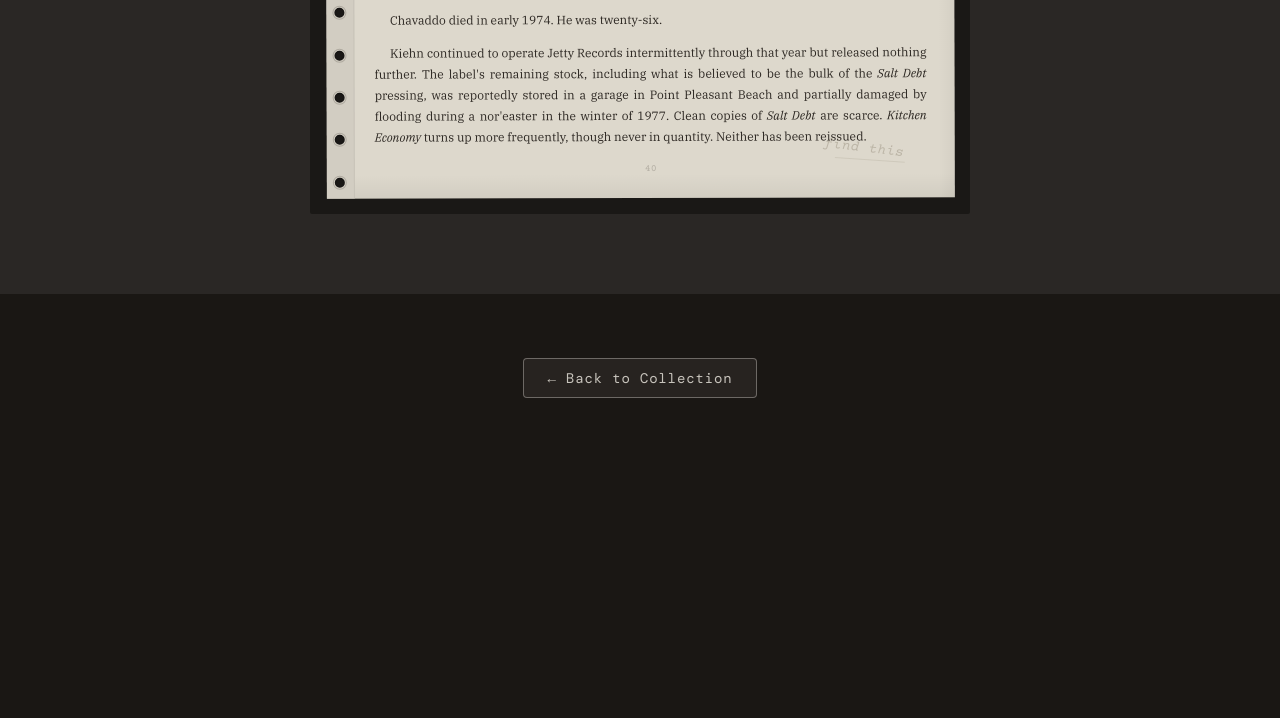
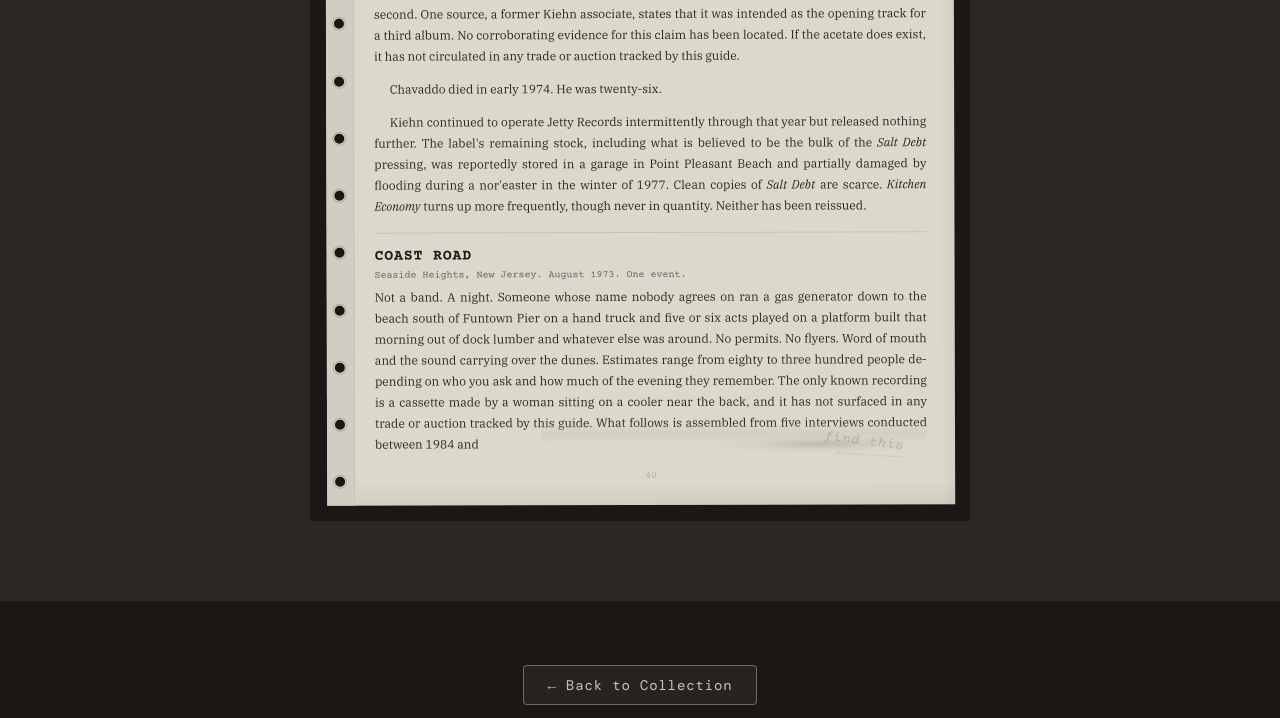
Before and after one commit to GonzoDuke/b-side-of-everything, an Astro site: page /chavaddo in a window 1280 px wide. Shown: the part 1704-2422 px from the top of the page. Before the commit the page ends 2222 px from the top, so only its background shows below. Built offline with nearby package versions, Linux system fonts and the light colour scheme; Astro itself is replaced by a stand-in of ours; a web font is replaced by a local one.

Commit message:
here goes

```diff
--- a/src/components/pieces/Chavaddo.jsx
+++ b/src/components/pieces/Chavaddo.jsx
@@ -10,20 +10,24 @@ export default function Chavaddo() {
     }}>
       <link href="https://fonts.googleapis.com/css2?family=Courier+Prime:ital,wght@0,400;0,700;1,400&family=IBM+Plex+Serif:ital,wght@0,300;0,400;0,500;1,300;1,400&display=swap" rel="stylesheet" />
 
-      {/* Pages 38 and 39 side by side on wide screens */}
-      <div className="guide-spread" style={{
+      <div style={{
         display: "flex",
         flexWrap: "wrap",
         justifyContent: "center",
+        alignItems: "stretch",
         gap: "32px",
-        marginBottom: "32px",
         maxWidth: "min(94vw, 1400px)",
         width: "100%",
       }}>
-
+        {/* PAGE 38 */}
         <Page number={38}>
           <RunHead left="Shore Leave" right="Corrado, 1987" />
-        <div style={{ height: "1px", background: "rgba(0,0,0,0.1)", margin: "0 0 16px" }} />
+          <Body>
+            <p style={{ margin: "0 0 12px", textIndent: "1.3em" }}>
+              reliable draw at the Osprey and at Jenkinson's South through at least 1975, after which the trail goes cold. A December 1976 classified in the <em>Asbury Park Press</em> lists a Hammond B-3 and two Fender cabinets for sale at a Belmar address that may or may not have been Deitch's. No recordings are known to exist. If the band was ever documented beyond the occasional gig listing and one unflattering photograph in a 1974 issue of <em>The Coaster</em>, this guide has not located the evidence.
+            </p>
+          </Body>
+          <div style={{ height: "1px", background: "rgba(0,0,0,0.1)", margin: "12px 0 16px" }} />
           <EntryHead />
           <Body>
             <p style={{ margin: "0 0 12px", textIndent: 0 }}>
@@ -35,8 +39,9 @@ export default function Chavaddo() {
           </Body>
         </Page>
 
+        {/* PAGE 39 */}
         <Page number={39}>
-        <RunHead left="Chavaddo, Johnny" right="38{'\u2013'}40" />
+          <RunHead left="Chavaddo, Johnny" right={"38\u201340"} />
           <Body>
             <p style={{ margin: "0 0 12px", textIndent: 0 }}>
               "Figures" doesn't go anywhere. The production, presumably Kiehn, is murky in a way that feels less like a choice than a limitation. The low end is almost nonexistent. A standup bass appears on three tracks and might as well not be there.
@@ -52,8 +57,8 @@ export default function Chavaddo() {
             </p>
           </Body>
         </Page>
-      </div>
 
+        {/* PAGE 40 */}
         <Page number={40} annotationFind>
           <RunHead left="Shore Leave" right="Corrado, 1987" />
           <Body>
@@ -73,23 +78,77 @@ export default function Chavaddo() {
               Kiehn continued to operate Jetty Records intermittently through that year but released nothing further. The label's remaining stock, including what is believed to be the bulk of the <em>Salt Debt</em> pressing, was reportedly stored in a garage in Point Pleasant Beach and partially damaged by flooding during a nor'easter in the winter of 1977. Clean copies of <em>Salt Debt</em> are scarce. <em>Kitchen Economy</em> turns up more frequently, though never in quantity. Neither has been reissued.
             </p>
           </Body>
+          <div style={{ height: "1px", background: "rgba(0,0,0,0.1)", margin: "16px 0 14px" }} />
+          {/* Start of next entry */}
+          <div style={{ marginBottom: "4px" }}>
+            <div style={{
+              fontFamily: '"Courier Prime", "Courier New", monospace',
+              fontSize: "15px",
+              fontWeight: 700,
+              color: "#1a1a1a",
+              letterSpacing: "0.05em",
+              marginBottom: "3px",
+            }}>
+              COAST ROAD
+            </div>
+            <div style={{
+              fontFamily: '"Courier Prime", "Courier New", monospace',
+              fontSize: "10px",
+              color: "#666",
+              lineHeight: 1.5,
+            }}>
+              Seaside Heights, New Jersey. August 1973. One event.
+            </div>
+          </div>
+          <div style={{ position: "relative" }}>
+            <Body>
+              <p style={{ margin: "0 0 0", textIndent: 0 }}>
+                Not a band. A night. Someone whose name nobody agrees on ran a gas generator down to the beach south of Funtown Pier on a hand truck and five or six acts played on a platform built that morning out of dock lumber and whatever else was around. No permits. No flyers. Word of mouth and the sound carrying over the dunes. Estimates range from eighty to three hundred people depending on who you ask and how much of the evening they remember. The only known recording is a cassette made by a woman sitting on a cooler near the back, and it has not surfaced in any trade or auction tracked by this guide. What follows is assembled from five interviews conducted between 1984 and
+              </p>
+            </Body>
+            {/* Photocopy smudge obscuring the last bit */}
+            <div style={{
+              position: "absolute",
+              bottom: "-2px",
+              left: "30%",
+              right: 0,
+              height: "2em",
+              background: "linear-gradient(to bottom, transparent 0%, rgba(205,200,188,0.6) 30%, #ddd8cc 60%)",
+              pointerEvents: "none",
+            }} />
+            <div style={{
+              position: "absolute",
+              bottom: "0",
+              right: "5%",
+              width: "35%",
+              height: "1.2em",
+              background: "radial-gradient(ellipse at 60% 50%, rgba(180,175,162,0.7) 0%, rgba(205,200,188,0.4) 40%, transparent 70%)",
+              pointerEvents: "none",
+            }} />
+          </div>
         </Page>
+      </div>
     </div>
   )
 }
 
 function Page({ number, children, annotationFind }) {
   return (
-    <div style={{ flex: "1 1 480px", maxWidth: "660px", width: "100%" }}>
+    <div style={{ flex: "1 1 480px", maxWidth: "660px", width: "100%", display: "flex" }}>
       <div style={{
         background: "#1a1816",
         padding: "16px",
         borderRadius: "2px",
+        flex: 1,
+        display: "flex",
       }}>
         <div className="guide-page" style={{
           background: "#ddd8cc",
           position: "relative",
           overflowX: "hidden",
+          flex: 1,
+          display: "flex",
+          flexDirection: "column",
           transform: number === 39 ? "rotate(0.2deg)" : number === 40 ? "rotate(-0.15deg)" : "rotate(-0.3deg)",
         }}>
           {/* Photocopy edge shadows */}
@@ -176,14 +235,20 @@ function Page({ number, children, annotationFind }) {
             padding: "clamp(20px, 4vw, 32px) clamp(18px, 3vw, 28px) clamp(16px, 3vw, 24px) clamp(36px, 6vw, 48px)",
             position: "relative",
             zIndex: 1,
+            flex: 1,
+            display: "flex",
+            flexDirection: "column",
           }}>
+            <div style={{ flex: 1 }}>
               {children}
+            </div>
             <div style={{
               fontFamily: '"Courier Prime", monospace',
               fontSize: "10px",
               color: "#b5b0a5",
               textAlign: "center",
               paddingTop: "16px",
+              marginTop: "auto",
             }}>
               {number}
             </div>
```
Also changed, not shown: 1 other file. Lines whose indentation alone changed are shown as unchanged.
